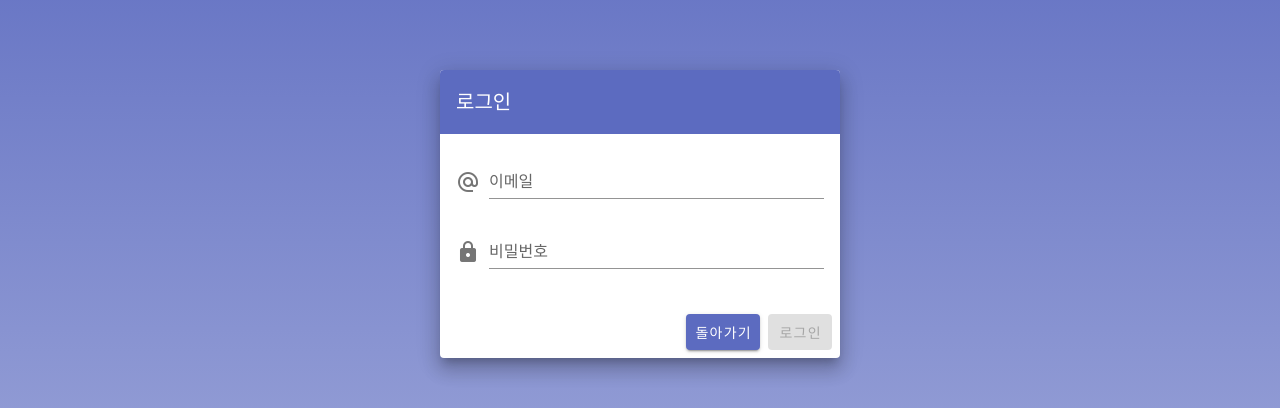
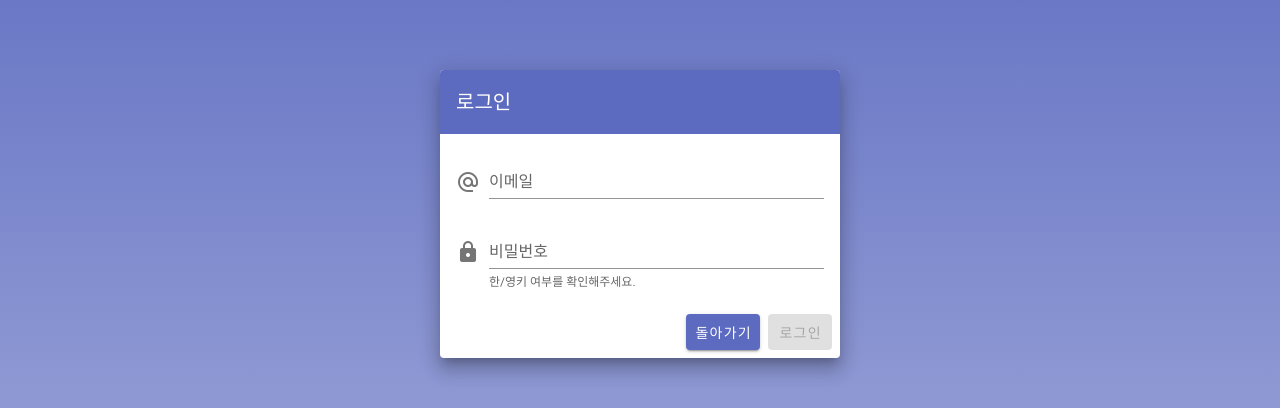
Before and after one commit to tom9744/PlannerFront, a Vue app: page /user/login in a window 1280 px wide. Shown: the part 218-626 px from the top of the page. Built offline with nearby package versions, Linux system fonts and the light colour scheme.

Commit message:
Login & Registration UI/UX Improvement

```diff
--- a/src/components/auth/Login.vue
+++ b/src/components/auth/Login.vue
@@ -1,4 +1,5 @@
 <template>
+  <div>
     <v-card class="mx-auto elevation-12" max-width="400">
       <v-toolbar color="indigo lighten-1" dark flat>
         <v-toolbar-title>로그인</v-toolbar-title>
@@ -17,6 +18,8 @@
             label="비밀번호"
             prepend-icon="mdi-lock"
             type="password"
+            hint="한/영키 여부를 확인해주세요."
+            persistent-hint
             v-model="password"
             :rules="[required('비밀번호')]"
           ></v-text-field>
@@ -29,16 +32,52 @@
         >
         <v-btn
           color="indigo lighten-1 white--text"
-        :disabled="!valid"
+          :disabled="!valid || isLoading"
+          :loading="isLoading"
           @click="onLogin"
           >로그인</v-btn
         >
       </v-card-actions>
     </v-card>
+
+    <!-- 스낵바 -->
+    <v-snackbar v-model="isError" timeout="3000">
+      {{ errorMessage }}
+
+      <template v-slot:action="{ attrs }">
+        <v-btn color="blue" text v-bind="attrs" @click="isError = null">
+          닫기
+        </v-btn>
+      </template>
+    </v-snackbar>
+  </div>
 </template>
 
 <script>
 export default {
+  computed: {
+    errorMessage() {
+      return this.$store.getters.getLoginErrorMsg;
+    },
+    isError: {
+      get() {
+        return this.$store.getters.getLoginErrorMsg != null;
+      },
+      set() {
+        // 입력 값에 상관없이 무조건 null로 값을 설정한다.
+        this.$store.commit("fetchLoginErrorMsg", null);
+      }
+    },
+    isLoading: {
+      get() {
+        return this.$store.getters.getLoadingStatus;
+      },
+      // Vuex State를 v-model에 사용하기 위해서는 setter를 설정해야한다.
+      set(newValue) {
+        this.$store.commit("fetchLoading", newValue);
+      }
+    }
+  },
   data() {
     return {
       email: "",
--- a/src/components/auth/Register.vue
+++ b/src/components/auth/Register.vue
@@ -9,7 +9,7 @@
         <p align="center">
           모든 항목을 입력하시면 회원가입 버튼이 활성화됩니다.
         </p>
-        <v-form ref="form" v-model="valid">
+        <v-form v-model="valid">
           <v-text-field
             label="이메일"
             prepend-icon="mdi-at"
@@ -60,7 +60,12 @@
             hint="만 18세 이상만 가입 가능합니다."
             persistent-hint
             v-model="birthday"
-            :rules="[required('생년월일'), isFromFuture(), isUnderAge()]"
+            :rules="[
+              required('생년월일'),
+              isFromFuture(),
+              isUnderAge(),
+              isTooOld()
+            ]"
           ></v-text-field>
         </v-form>
       </v-card-text>
@@ -153,7 +158,13 @@ export default {
         const today = new Date();
         return value =>
           today.getFullYear() - new Date(value).getFullYear() > 18 ||
-          "만 18세 이상만 가입할 수 있습니다.";
+          "만 18세 미만은 가입할 수 없습니다.";
+      },
+      isTooOld() {
+        const today = new Date();
+        return value =>
+          today.getFullYear() - new Date(value).getFullYear() < 110 ||
+          "역사인물은 박물관에서 만나주세요.";
       },
 
       email: "",
--- a/src/components/mypage/EditProfile.vue
+++ b/src/components/mypage/EditProfile.vue
@@ -15,9 +15,8 @@
           <span
             class="body-2 indigo--text font-weight-medium"
             style="cursor: pointer"
-            @click="onClick"
           >
-            프로필 사진 변경
+            프로필 사진 변경 (구현중)
           </span>
         </v-col>
       </v-row>
--- a/src/store/modules/authStore.js
+++ b/src/store/modules/authStore.js
@@ -41,7 +41,10 @@ const state = {
   userData: null,
 
   // 에러 관련
-  loginErrorData: null
+  loginErrorMsg: null,
+
+  // 로딩 관련
+  isAuthLoading: false
 };
 
 const mutations = {
@@ -63,8 +66,12 @@ const mutations = {
   },
 
   // 로그인 성공/실패 여부 Mutation
-  loginStatus(state, payload) {
-    state.loginErrorData = payload;
+  fetchLoginErrorMsg(state, payload) {
+    state.loginErrorMsg = payload;
+  },
+
+  fetchLoading(state, payload) {
+    state.isAuthLoading = payload;
   },
 
   // 유저 프로필 데이터 Mutation
@@ -75,6 +82,9 @@ const mutations = {
 
 const actions = {
   login({ commit }, payload) {
+    // 로딩 상태를 true로 바꾼다.
+    commit("fetchLoading", true);
+
     // axios를 통해 URL로 HTTP POST 요청을 보낸다.
     instance
       .post(`login`, payload)
@@ -109,17 +119,32 @@ const actions = {
           userData.refreshTokenExpirationDate
         );
 
+        // 로딩 상태를 false 바꾼다.
+        commit("fetchLoading", false);
+
         // 로그인 성공 시, 홈 페이지로 리디렉트한다.
         router.replace("/");
       })
       .catch(error => {
         // 로그인 오류 시, 서버로부터 반환된 에러 데이터를 가져온다.
-        const errorData = error.response.data;
+        const errorResponse = error.response;
+        let errorMsg = "";
 
-        // State에 에러 정보를 저장한다.
-        commit("loginStatus", errorData);
+        // Unauthorized (401) 에러 처리
+        if (errorResponse.status == 401) {
+          errorMsg = "이메일 또는 비밀번호를 다시 확인해주세요.";
+        }
 
-        alert("로그인 실패!");
+        // Not Found(404) 에러 처리
+        if (errorResponse.status == 404) {
+          errorMsg = "서버 연결이 원활하지 못합니다. 잠시 후 시도해주세요.";
+        }
+
+        // 에러 메세지 State에 저장
+        commit("fetchLoginErrorMsg", errorMsg);
+
+        // 로딩 상태를 false 바꾼다.
+        commit("fetchLoading", false);
       });
   },
 
@@ -269,17 +294,17 @@ const actions = {
 };
 
 const getters = {
+  // 로그인 여부 반환
   isLoggedIn(state) {
     return state.accessToken !== null;
   },
-  isRegistrationFailed(state) {
-    return state.registrationErrorData !== null;
+  // 로딩 여부 반환
+  getLoadingStatus(state) {
+    return state.isAuthLoading;
   },
-  getRegistrationErrorData(state) {
-    return state.registrationErrorData;
-  },
-  isLoginFailed(state) {
-    return state.loginErrorData !== null;
+  // 로그인 에러 메세지 반환
+  getLoginErrorMsg(state) {
+    return state.loginErrorMsg;
   },
   getUserData(state) {
     return state.userData;
```
Lines whose indentation alone changed are shown as unchanged.
